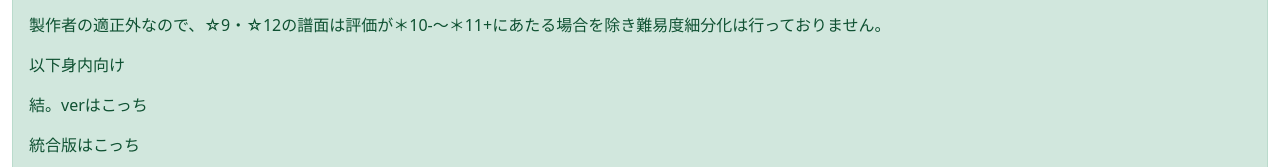
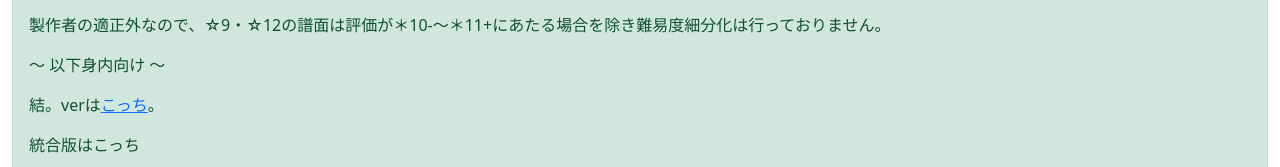
Before and after one commit to yu3553/dif_oji, a plain HTML site: page index.html in a window 1280 px wide. Shown: the part 190-357 px from the top of the page. Drawn offline with nearby package versions, Linux system fonts and the light colour scheme; no server answers.

Commit message:
Update index.html

```diff
--- a/index.html
+++ b/index.html
@@ -36,8 +36,8 @@
             <p>「名称未設定難易度表」は7KEYの☆9～☆12に相当する譜面を搭載しています。</p>
             <p>その中の☆10～☆11相当の譜面をシンボルマーク「＊」を用い＊10-・＊10・＊10+・＊11-・＊11・＊11+に細分化した難易度表です。</p>
             <p>製作者の適正外なので、☆9・☆12の譜面は評価が＊10-～＊11+にあたる場合を除き難易度細分化は行っておりません。</p>
-            <p>以下身内向け</p>
-            <p>結。verはこっち</p>
+            <p>～ 以下身内向け ～</p>
+            <p>結。verは<a href="https://yu3553.github.io/dif_yu/" target="_blank" rel="noopener noreferrer">こっち</a>。</p>
             <p>統合版はこっち</p>
             <p>以下、他の難易度表との比較表になります。</p>
             <p><img src="image.png" alt="Image Description" /></p>
```
